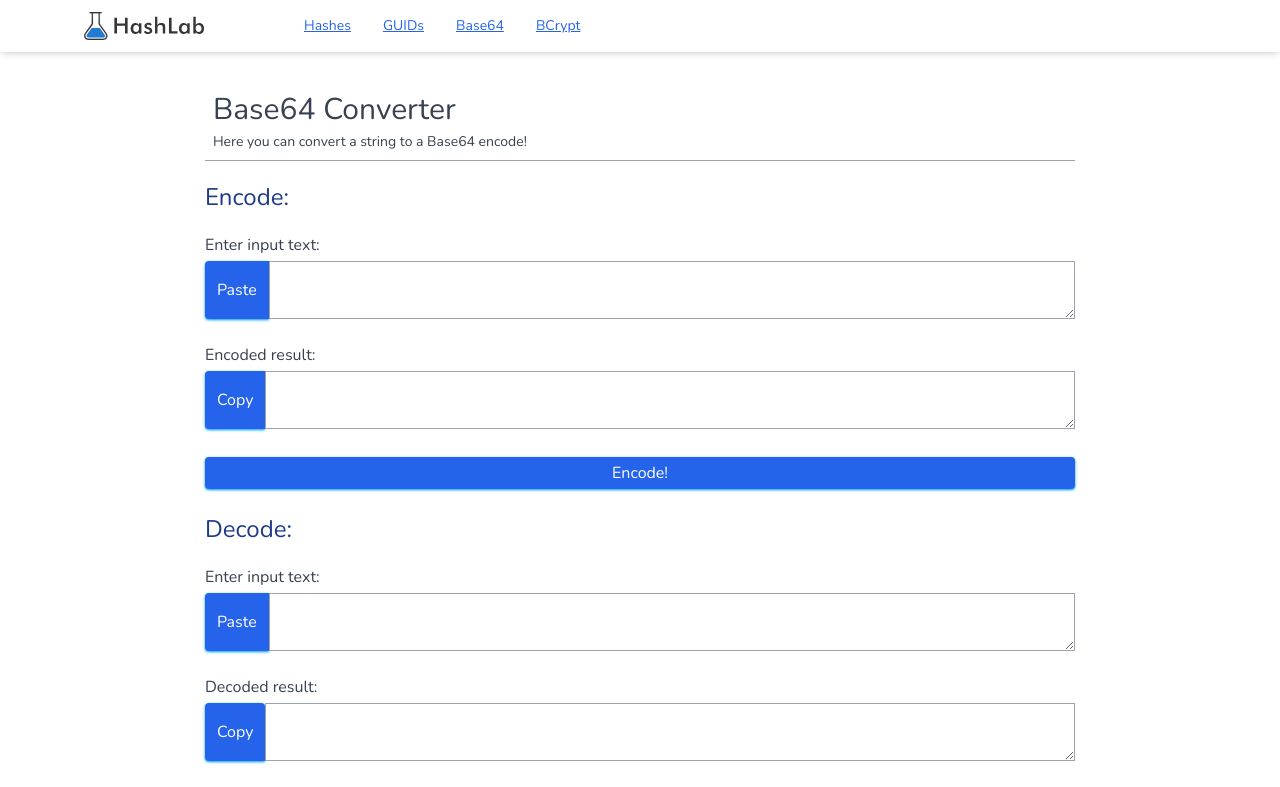
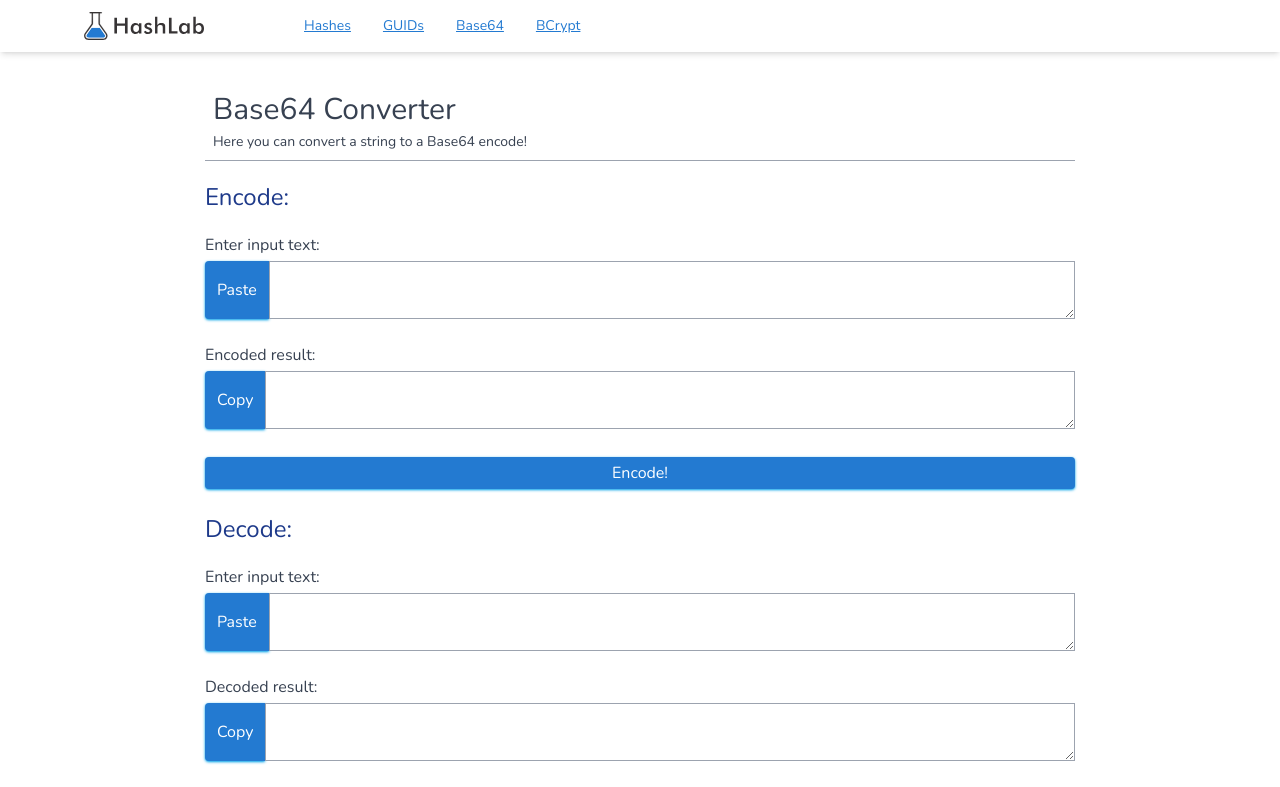
Before and after one commit to gabeFrancisco/hashbox, a Next.js app: page /base64 in a window 1280 px wide. Shown: the top 787 px of the page. Built offline with nearby package versions, Linux system fonts and the light colour scheme.

Commit message:
updated primary blue color

```diff
--- a/src/app/globals.css
+++ b/src/app/globals.css
@@ -22,10 +22,10 @@ body {
 
 @layer components {
   .btn-primary{
-    @apply px-3 py-1 my-1 transition-all text-white bg-blue-600 shadow shadow-sky-500 rounded hover:bg-blue-700
+    @apply px-3 py-1 my-1 transition-all text-white bg-[#237AD1] shadow shadow-sky-500 rounded hover:bg-blue-700
   }
 
   a {
-    @apply text-blue-600 underline hover:text-blue-800
+    @apply text-[#237AD1] underline hover:text-blue-800
   }
 }
--- a/src/components/Base64Form.tsx
+++ b/src/components/Base64Form.tsx
@@ -106,7 +106,7 @@ const Base64Form = () => {
               <button
                 type="button"
                 onClick={() => handleCopyToClipboard(decodeResult)}
-                className="rounded-br-none prounded-tr-none btn-primary"
+                className="rounded-tr-none rounded-br-none btn-primary"
               >
                 Copy
               </button>
```
